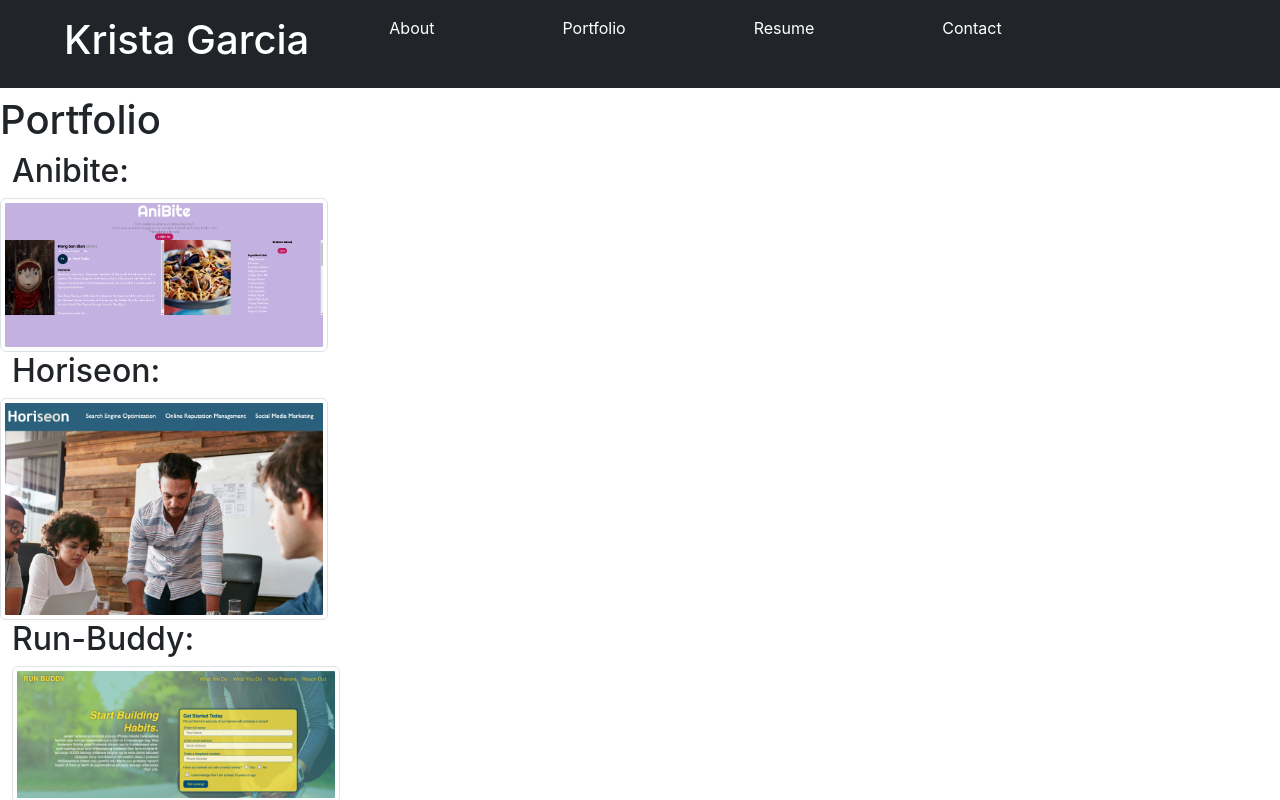
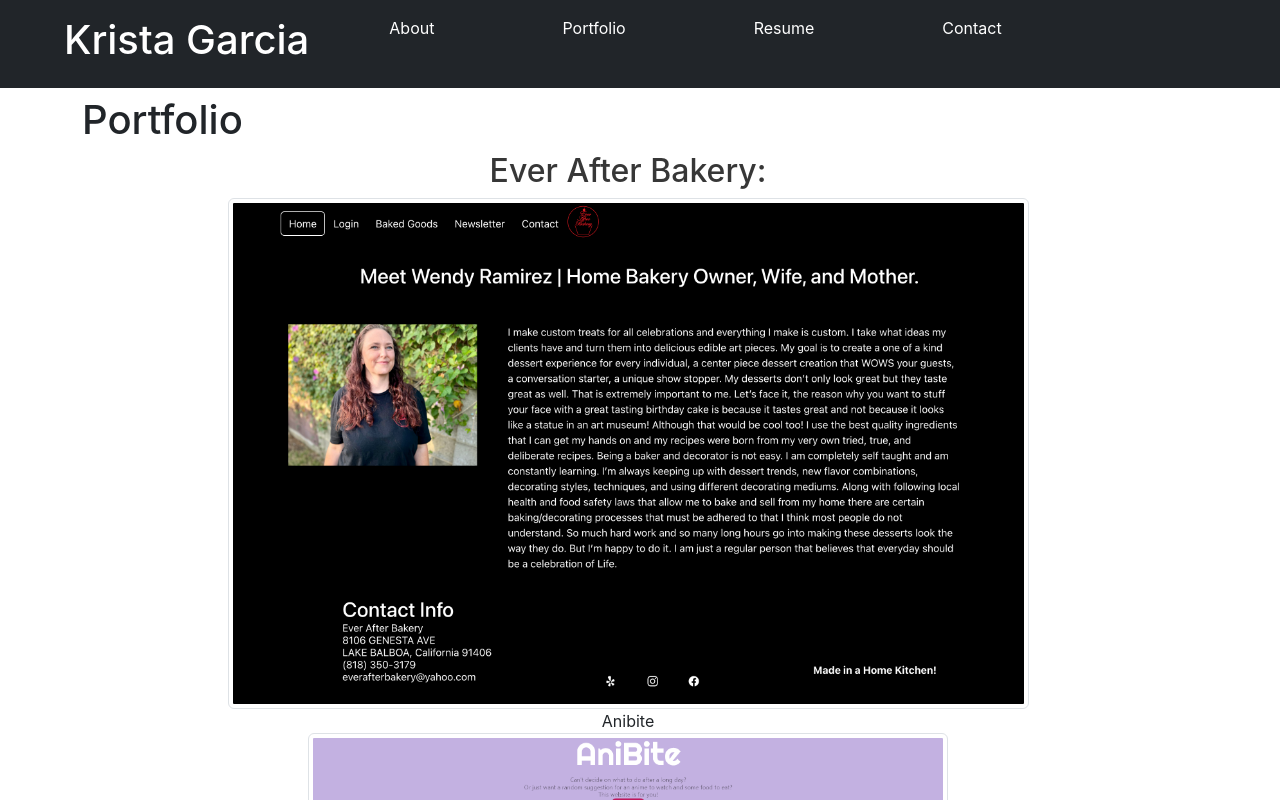
Before and after one commit to krista20/react-portfolio-kg, a React (Create React App) app: page / in a window 1280 px wide. Both pictures are taken after a click on the element "Portfolio". Shown: the top 800 px of the page. Built offline with nearby package versions, Linux system fonts and the light colour scheme; the HTML template or start-up script is replaced by a standard one.

Commit message:
added in new portfolio piece, and fixed some styling

```diff
--- a/src/components/Portfolio/index.js
+++ b/src/components/Portfolio/index.js
@@ -1,5 +1,4 @@
 import React from "react";
-import Container from 'react-bootstrap/Container';
 // import Row from 'react-bootstrap/Row';
 // import Col from 'react-bootstrap/Col';
 
@@ -8,88 +7,111 @@
     const { projectImages } = props;
 
     return (
-        <section>
+        <section className="container">
             <h1 data-testid="h1tag">{projectImages}</h1>
             <h1>Portfolio</h1>
             <div className="container row">
 
-                <Container className="">
+
+                {/* 7. Ever After Bakery */}
+                <a href="https://www.facebook.com/EverAfterBakery/" rel="github" className="link pe-auto">
+                    <h2 className="text-center">Ever After Bakery:</h2>
+                </a>
+                <div className="container d-inline-flex justify-content-center">
+                    <img
+                        //src assignd required expression | incremental naming of the imgs using i
+                        // default property --> is where the img has been saved. To render img, default property must be invoked
+                        src={require(`../../assets/photos/everAfterBakery.png`)}
+                        alt="ever-after-bakery"
+                        className="img-thumbnail"
+                        style={{ width: "75%" }}
+                    />
+                </div>
+
+
+<div className="text-center"> Anibite</div>
+                <div className="d-inline-flex justify-content-center flex-wrap">
+
+
                         {/* 1. anibite project */}
-                <h2>Anibite:</h2>
+
                         <img
                             //src assignd required expression | incremental naming of the imgs using i
                             // default property --> is where the img has been saved. To render img, default property must be invoked
                             src={require(`../../assets/photos/anibite-page.png`)}
                             alt="anibite"
-                    className="img-thumbnail row"
-                    style={{width:"30%"}}
+                            className="img-thumbnail"
+                            style={{ width: "60%" }}
                         />
+                     </div>
 
 
-
+                     <div className="text-center"> Horiseon:</div>
+                    <div className="d-inline-flex justify-content-center flex-wrap">
                         {/* 2. horiseon project */}
-                <h2>Horiseon:</h2>
                         <img
                             //src assignd required expression | incremental naming of the imgs using i
                             // default property --> is where the img has been saved. To render img, default property must be invoked
                             src={require(`../../assets/photos/horiseon-img.jpg`)}
                             alt="horiseon"
-                    className="img-thumbnail row"
-                    style={{width:"30%"}}
+                            className="img-thumbnail"
+                            style={{ width: "60%" }}
                         />
-                </Container>
+                    </div>
 
-                <div>
+
+                    <div className="text-center">Run-Buddy:</div>
+                    <div className="d-inline-flex justify-content-center flex-wrap">
                     {/* 3. run-buddy project */}
-                <h2>Run-Buddy:</h2>
                     <img
                         //src assignd required expression | incremental naming of the imgs using i
                         // default property --> is where the img has been saved. To render img, default property must be invoked
                         src={require(`../../assets/photos/run-buddy-img.jpg`)}
-                    alt="horiseon"
+                        alt="run-buddy"
                         className="img-thumbnail"
-                    style={{width:"30%"}}
+                        style={{ width: "60%" }}
                     />
                 </div>
 
-                <div>
+                <div className="text-center">Sanchez Auto Detailing:</div>
+                    <div className="d-inline-flex justify-content-center flex-wrap">
                     {/* 4. sanchez-autodetailing project */}
-                 <h2>Sanchez Auto Detailing:</h2>
                     <img
                         //src assignd required expression | incremental naming of the imgs using i
                         // default property --> is where the img has been saved. To render img, default property must be invoked
                         src={require(`../../assets/photos/sanchez-autodetailing.png`)}
-                    alt="horiseon"
+                        alt="sanchez-auto-detailing"
                         className="img-thumbnail"
-                    style={{width:"30%"}}
+                        style={{ width: "60%" }}
                     />
                 </div>
 
                 {/* 5. work day scheduler */}
-                <div>
-                <h2>Work Day Scheduler:</h2>
+                <div className="text-center">Work Day Scheduler:</div>
+                    <div className="d-inline-flex justify-content-center flex-wrap">
                     <img
                         //src assignd required expression | incremental naming of the imgs using i
                         // default property --> is where the img has been saved. To render img, default property must be invoked
                         src={require(`../../assets/photos/work-day-scheduler.png`)}
-                    alt="horiseon"
+                        alt="work-day-scheduler"
                         className="img-thumbnail"
-                    style={{width:"30%"}}
+                        style={{ width: "60%" }}
                     />
                 </div>
 
                 {/* 6. pwa budget tracker */}
-                <div>
-                <h2>PWA Budget Tracker:</h2>
+                <div className="text-center">PWA Budget Tracker:</div>
+                    <div className="d-inline-flex justify-content-center flex-wrap">
                     <img
                         //src assignd required expression | incremental naming of the imgs using i
                         // default property --> is where the img has been saved. To render img, default property must be invoked
                         src={require(`../../assets/photos/pwa-budget-tracker.png`)}
-                    alt="horiseon"
+                        alt="pwa-budget-tracker"
                         className="img-thumbnail"
-                    style={{width:"30%"}}
+                        style={{ width: "60%" }}
                     />
                 </div>
+
             </div>
         </section>
     );
--- a/src/index.css
+++ b/src/index.css
@@ -18,3 +18,8 @@
 #myname:focus {
   opacity: .8;
 }
+
+.link {
+  text-decoration: none;
+  color: rgb(55, 55, 55);
+}
```
Also changed, not shown: src/assets/photos/everAfterBakery.png (added). Lines whose indentation alone changed are shown as unchanged.
